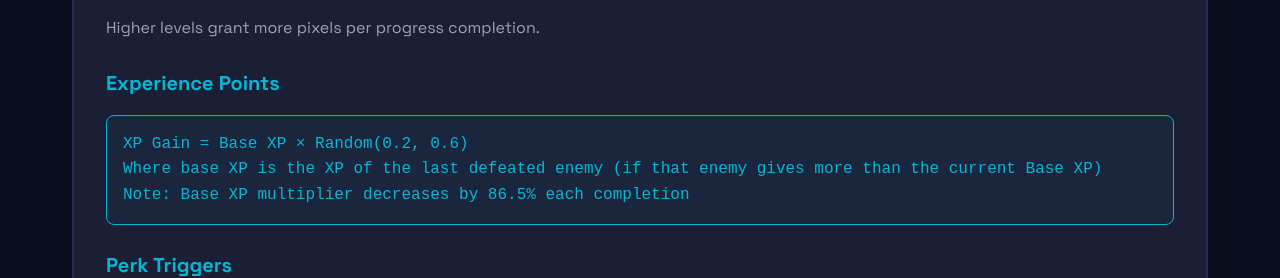
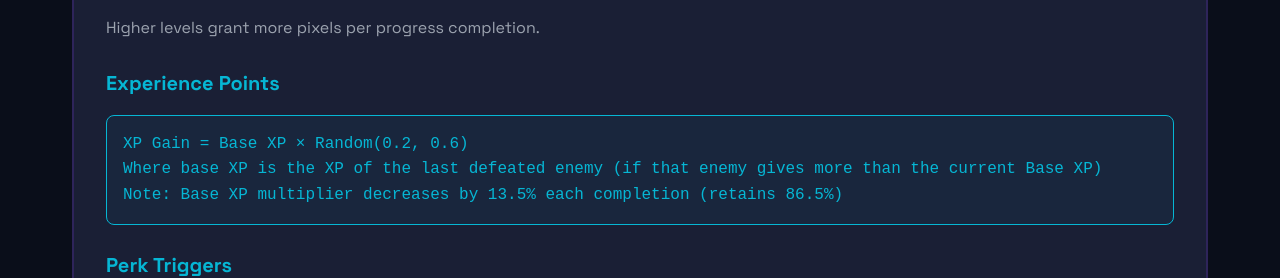
Before and after one commit to PacmenCo/PacmenCo.github.io, a plain HTML site: page progressbar.html in a window 1280 px wide. Shown: the part 1480-1758 px from the top of the page. Drawn offline with Linux system fonts and the light colour scheme.

Commit message:
Fix XP decay description - decreases by 13.5%, not 86.5%
Co-Authored-By: Claude Sonnet 4.5 <noreply@anthropic.com>

```diff
--- a/progressbar.html
+++ b/progressbar.html
@@ -330,7 +330,7 @@
       <h3>Experience Points</h3>
       <div class="formula-box">XP Gain = Base XP × Random(0.2, 0.6)<br>
         Where base XP is the XP of the last defeated enemy (if that enemy gives more than the current Base XP)
-        Note: Base XP multiplier decreases by 86.5% each completion</div>
+        Note: Base XP multiplier decreases by 13.5% each completion (retains 86.5%)</div>
 
       <h3>Perk Triggers</h3>
       <p>Each time the bar fills, <span class="stat-highlight">all 6 perks</span> have a chance to activate based on
```
